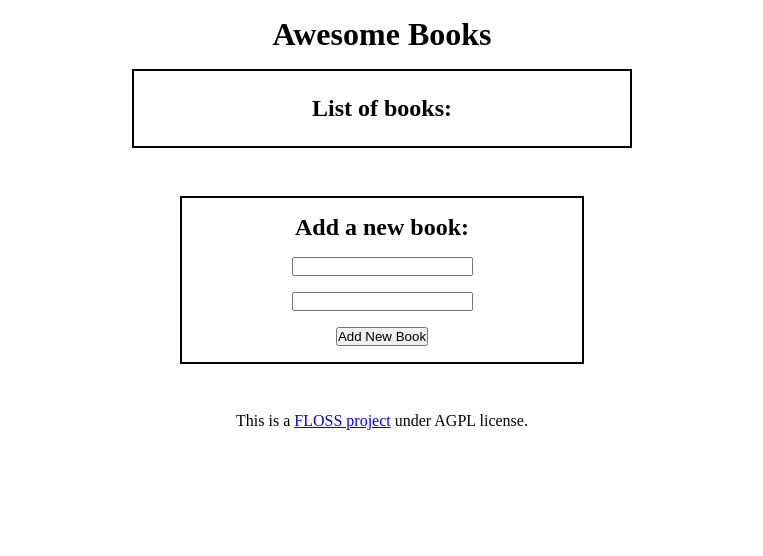
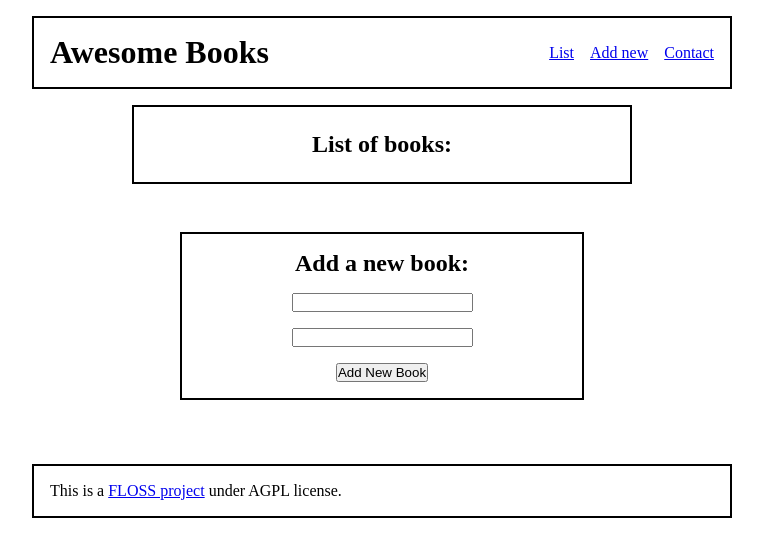
Before and after one commit to ahangarha/Awesome-Books, a website: page index.html in a window 1280 px wide. Shown: the whole page, without its empty margins (258-1021 px from the left). Drawn offline with Linux system fonts and the light colour scheme.

Commit message:
Add navigation and sytyling to it

```diff
--- a/index.html
+++ b/index.html
@@ -10,15 +10,22 @@
   <body>
     <header>
       <h1>Awesome Books</h1>
+      <nav>
+        <ul id="menu">
+          <li><a href="#">List</a></li>
+          <li><a href="#">Add new</a></li>
+          <li><a href="#">Contact</a></li>
+        </ul>
+      </nav>
     </header>
 
     <main>
-      <section class="book-container">
+      <section class="book-container display-none">
         <h2>List of books:</h2>
         <ul id="bookList"></ul>
       </section>
 
-      <form id="addBookForm">
+      <form id="addBookForm" class="display-none">
         <h2>Add a new book:</h2>
         <input type="text" name="title" />
         <input type="text" name="author" />
--- a/style.css
+++ b/style.css
@@ -10,12 +10,27 @@ html {
 
 header {
   padding: 1rem;
+  display: flex;
+  justify-content: space-between;
+  align-items: center;
+  width: 700px;
+  border: 2px solid black;
+}
+
+#menu {
+  display: flex;
+  gap: 1rem;
+}
+#menu li {
+  list-style: none;
 }
 
 body {
   display: flex;
   flex-direction: column;
   align-items: center;
+  gap: 1rem;
+  padding: 1rem;
 }
 
 .book-container {
@@ -61,3 +76,9 @@ body {
   gap: 1rem;
   border: 2px solid black;
 }
+
+footer {
+  width: 700px;
+  border: 2px solid black;
+  padding: 1rem;
+}
```
